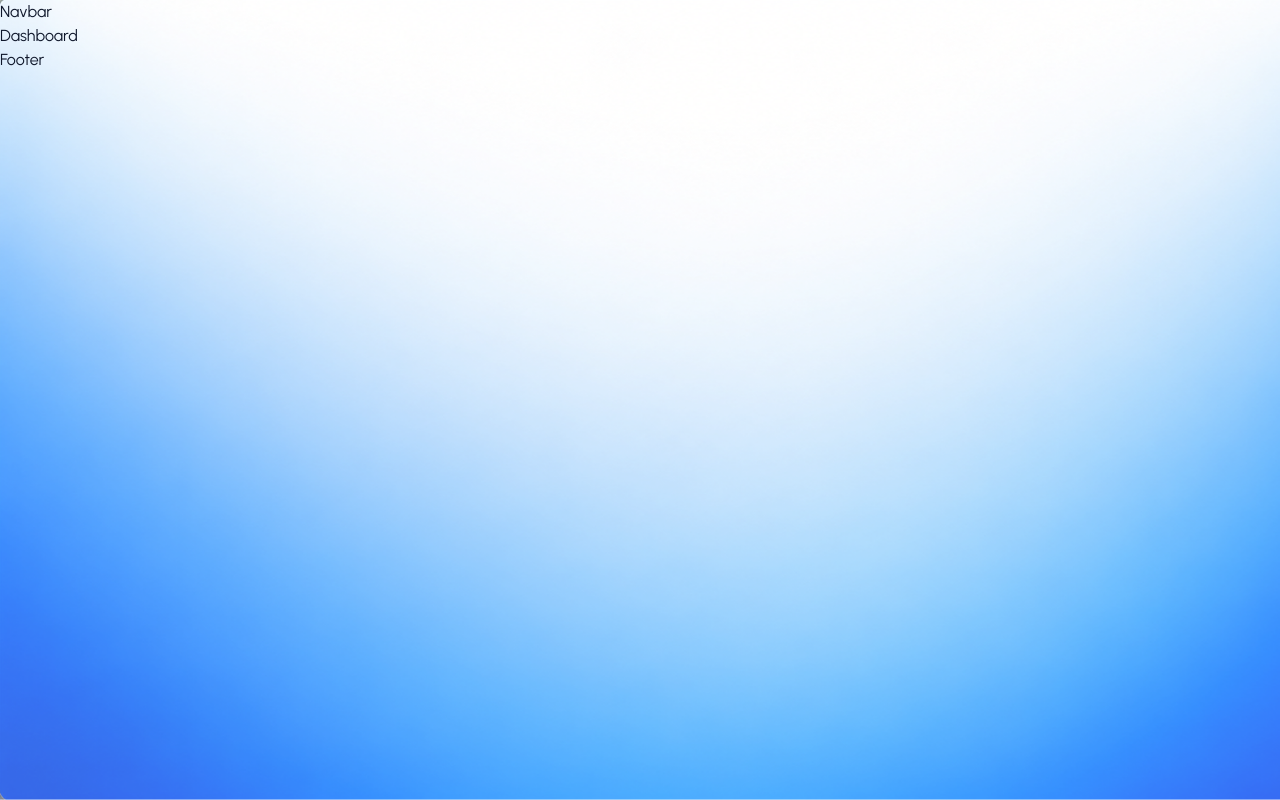
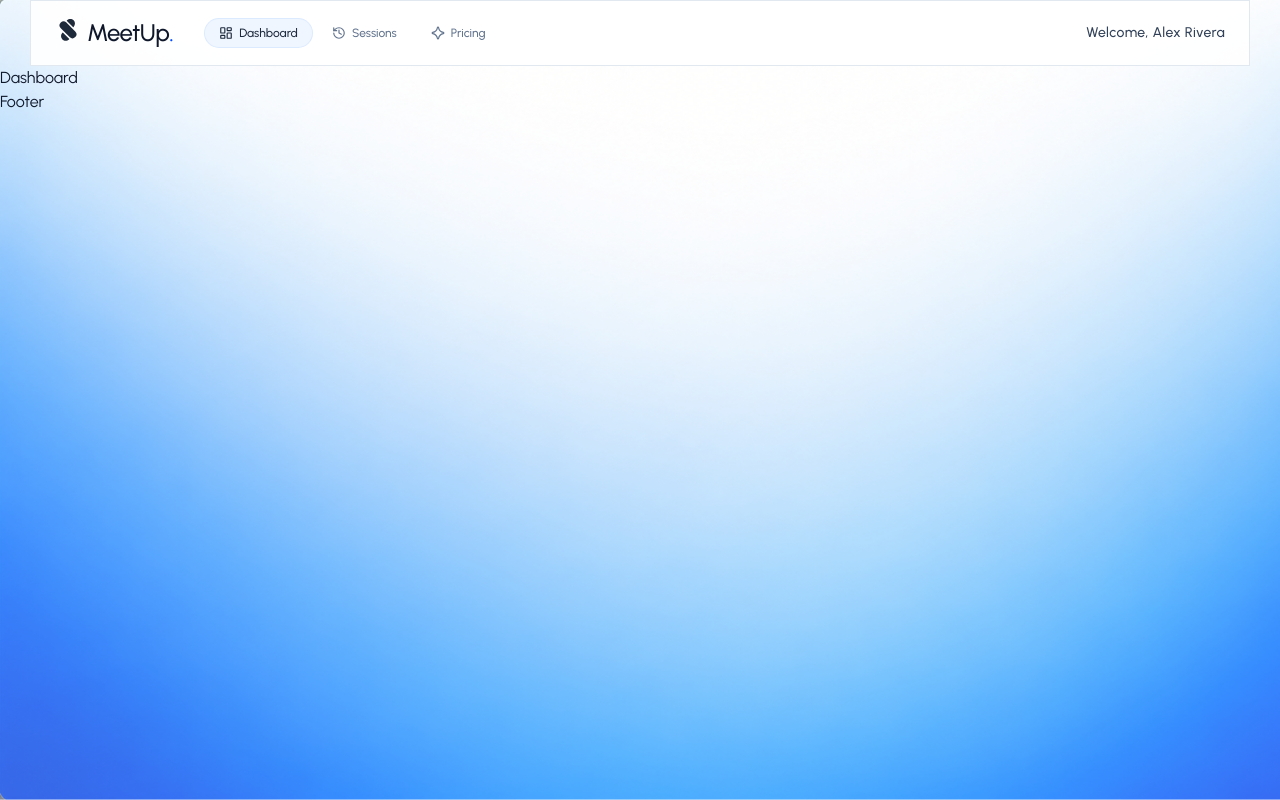
Before and after one commit to Mr-S-Adak/MeetUp-video-conferencing, a React (Vite) app in the folder client/: page /dashboard in a window 1280 px wide. Built offline with nearby package versions, Linux system fonts and the light colour scheme; no server answers.

Commit message:
Update Navbar and assets

```diff
--- a/client/src/assets/asset.js
+++ b/client/src/assets/asset.js
@@ -9,7 +9,8 @@
   primaryEmailAddress: {
     emailAddress: "alex.rivera@example.com",
   },
-    imageUrl: "https://images.unsplash.com/photo-1534528741775-53994a69daeb?w=150&auto=format&fit=crop&q=80",
+  imageUrl:
+    "https://images.unsplash.com/photo-1534528741775-53994a69daeb?w=150&auto=format&fit=crop&q=80",
 };
 
 export const dummyStats = {
@@ -18,8 +19,6 @@
   monthlyLimit: null, // Unlimited for premium
   maxParticipants: 100,
 };
-
-
 
 export const dummySessions = [
   {
--- a/client/src/components/Navbar.jsx
+++ b/client/src/components/Navbar.jsx
@@ -1,7 +1,87 @@
 import React from "react";
+import { dummyUser } from "../assets/asset";
+import { Link, useLocation } from "react-router-dom";
+import { AstroidIcon, HistoryIcon, LayoutDashboardIcon } from "lucide-react";
+import { UserButton } from "@clerk/react";
 
 const Navbar = () => {
-  return <div>Navbar</div>;
+  const { isSignedIn, user } = { user: dummyUser, isSignedIn: true };
+  const location = useLocation();
+  const userName =
+    user?.fullName ||
+    user?.firstName ||
+    user?.primaryEmailAddress.emailAddress?.split("@")[0] ||
+    "User";
+  return (
+    <header className="w-full max-w-305 mx-auto bg-white/90 background-blur x1:rounded-bxl sticky top-0 z-40 px-6 py-4 flex items-center justify-between border border-slate-200">
+      {/* Brand Logo & Navigation Links */}
+      <div className="flex item-center gap-6">
+        <Link to="/dashboard" className="flex item-center gap-1.5">
+          <img src="/logo.svg" alt="MeetUp Logo" className="size-6.5" />
+          <span className="text-2xl font-medium tracking-tight text-slate-900 flex item-center">
+            MeetUp<span className="text-primary">.</span>
+          </span>
+        </Link>
+
+        {isSignedIn && (
+          <nav className="hidden md:flex items-center gap-1.5 ml-2">
+            <Link
+              to="/dashboard"
+              className={`px-3.5 py-1.5 rounded-full text-xs font-medium transition-all flex items-center gap-1.5 ${
+                location.pathname === "/dashboard"
+                  ? "ring ring-blue-100 bg-blue-50 text-slate-800"
+                  : "text-slate-500 hover:text-slate-900 hover:bg-slate-50"
+              }`}
+            >
+              <LayoutDashboardIcon className="w-3.5 h-3.5" />
+              Dashboard
+            </Link>
+
+            <Link
+              to="/sessions"
+              className={`px-3.5 py-1.5 rounded-full text-xs font-medium transition-all flex items-center gap-1.5 ${
+                location.pathname === "/sessions"
+                  ? "ring ring-blue-100 bg-blue-50 text-slate-800"
+                  : "text-slate-500 hover:text-slate-900 hover:bg-slate-50"
+              }`}
+            >
+              <HistoryIcon className="w-3.5 h-3.5" />
+              Sessions
+            </Link>
+
+            <Link
+              to="/pricing"
+              className={`px-3.5 py-1.5 rounded-full text-xs font-medium transition-all flex items-center gap-1.5 ${
+                location.pathname === "/pricing"
+                  ? "ring ring-blue-100 bg-blue-50 text-slate-800"
+                  : "text-slate-500 hover:text-slate-900 hover:bg-slate-50"
+              }`}
+            >
+              <AstroidIcon className="w-3.5 h-3.5" />
+              Pricing
+            </Link>
+          </nav>
+        )}
+      </div>
+      {/* Right Profile / UserButton */}
+      {isSignedIn && (
+        <div className="flex items-center gap-4">
+          <Link
+            to="/sessions"
+            className="md:hidden text-xs font-medium text-slate-600 hover:text-primary flex items-center gap-1"
+          >
+            <HistoryIcon className="w-4 h-4" />
+            Sessions
+          </Link>
+          <span className="font-medium hidden sm:inline tracking-wide text-sm text-slate-700">
+            Welcome, {userName}
+          </span>
+
+          <UserButton afterSignOutUrl="/login" />
+        </div>
+      )}
+    </header>
+  );
 };
 
 export default Navbar;
```
Lines whose indentation alone changed are shown as unchanged.
